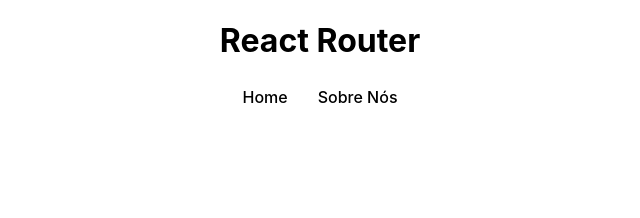
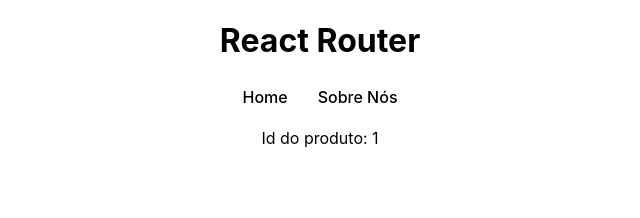
Before and after one commit to VinyProgramador/react-course, a React (Create React App) app in the folder react-router/: page /products/1 in a window 1280 px wide. Shown: the top 218 px of the page, without its empty margins (320-960 px from the left). Built offline with nearby package versions, Linux system fonts and the light colour scheme.

Commit message:
Rota dinamica, passadno dados entre páginas.

```diff
--- a/react-router/src/App.js
+++ b/react-router/src/App.js
@@ -5,6 +5,7 @@
 import Home from './pages/Home';
 import About from './pages/About';
 import NavBar from './components/NavBar';
+import Product from './pages/Product';
 
 function App() {
   return (
@@ -15,6 +16,8 @@
         <Routes>
           <Route path='/' element={<Home />} />
           <Route path='/about' element={<About />} />
+          {/* rota dinamica */}
+          <Route path='/products/:id' element={<Product />}/>
         </Routes>
       </BrowserRouter>
     </div>
--- a/react-router/src/pages/Home.js
+++ b/react-router/src/pages/Home.js
@@ -22,6 +22,8 @@
             <li key={item.id}>
               <h3>{item.name}</h3>
               <p>R$: {item.price}</p>
+              {/* Rota dinamica  */}
+              <Link to={`/products/${item.id}`}>Detalhes</Link>
             </li>
           ))}
       </ul>
--- /dev/null
+++ b/react-router/src/pages/Product.js
@@ -0,0 +1,15 @@
+import React from 'react'
+import { useParams } from 'react-router-dom'
+
+const Product = () => {
+
+    // rota dinamica
+    const { id } = useParams()
+    return (
+        <>
+        <p>Id do produto: {id}</p>
+        </>
+    )
+}
+
+export default Product
```
